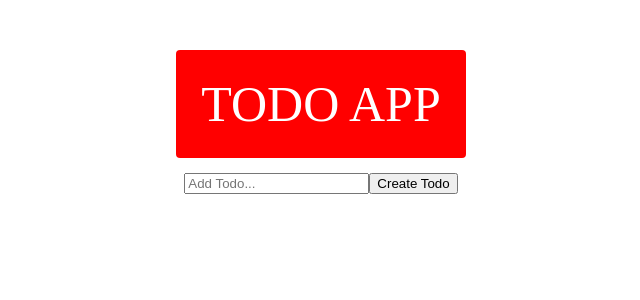
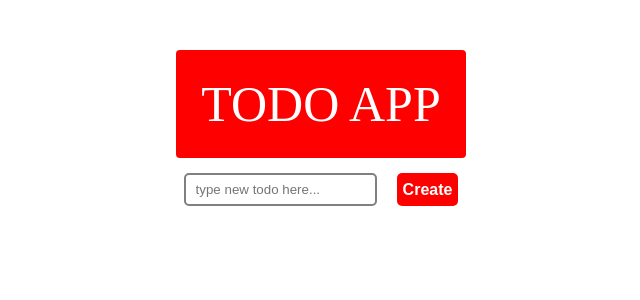
Before and after one commit to mandibence/todoApp, a React (Create React App) app in the folder myapp/: page / in a window 1280 px wide. Shown: the top 300 px of the page, without its empty margins (319-959 px from the left). Built offline with nearby package versions, Linux system fonts and the light colour scheme.

Commit message:
more working on the whole styling

```diff
--- a/myapp/src/components/Main.js
+++ b/myapp/src/components/Main.js
@@ -42,8 +42,8 @@ export default function Main() {
     return (
         <div>
             <div className="newTodoContainer">
-                <input className="newTodoInput" placeholder="Add Todo..." onChange={handleChange} />
-                <button onClick={handleClick}>Create Todo</button>
+                <input className="newTodoInput" placeholder="type new todo here..." onChange={handleChange} />
+                <button className="newTodoButton" onClick={handleClick}>Create</button>
             </div>
             <div className="todoListContainer">
                 <ul>
--- a/myapp/src/css/Main.css
+++ b/myapp/src/css/Main.css
@@ -1,3 +1,21 @@
+.newTodoInput {
+    margin-right:20px;
+    padding-left:10px;
+    border-color: gray;
+    border-radius: 5px;
+    border-style: solid;
+}
+
+.newTodoButton {
+    height: 33px;
+    color: white;
+    font-size: 16px;
+    font-weight: bold;
+    background-color: red;
+    border-radius: 5px;
+    border-style: none;
+}
+
 ul {
     list-style: none;
 }
@@ -17,7 +35,7 @@ ul {
     align-items: center;
     height: 40px;
     min-width: 400px;
-    margin-right: 40px;
+    margin-right: 35px;
 }
 
 .todoCheckbox {
```
